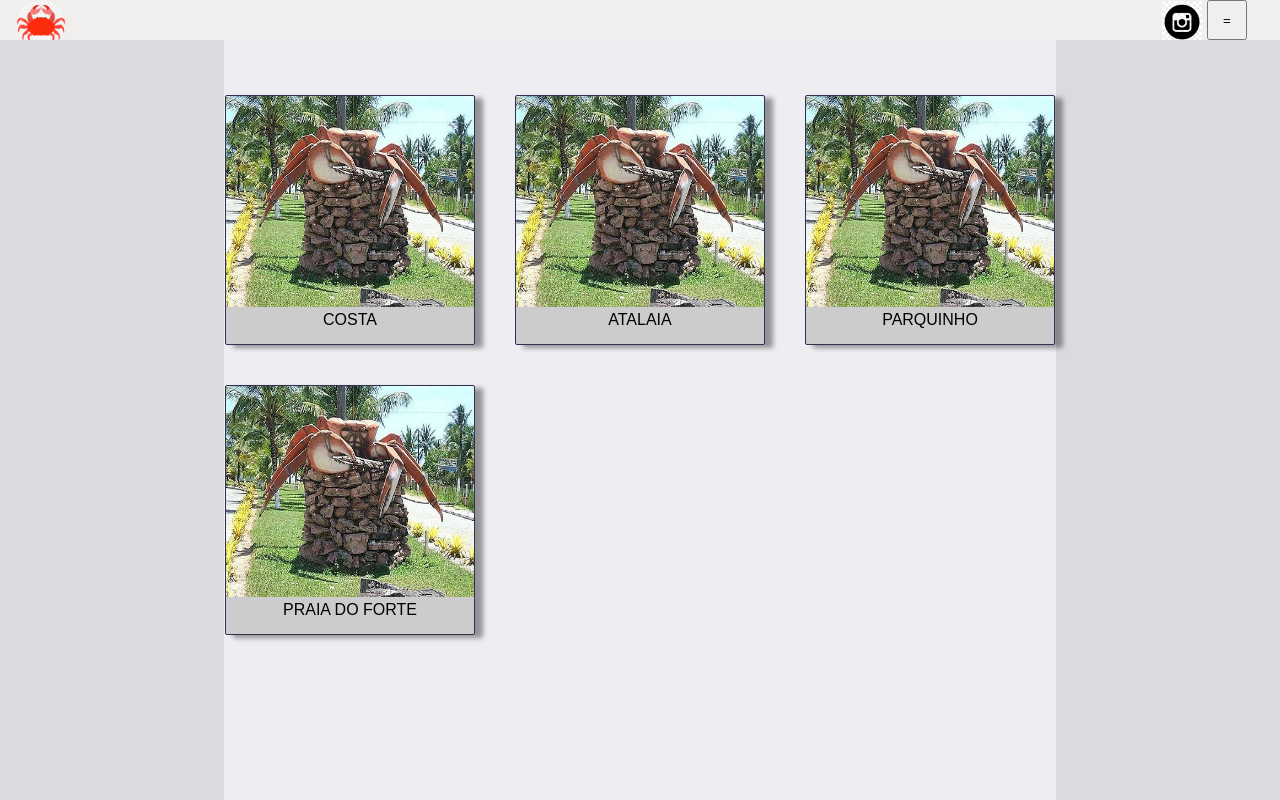
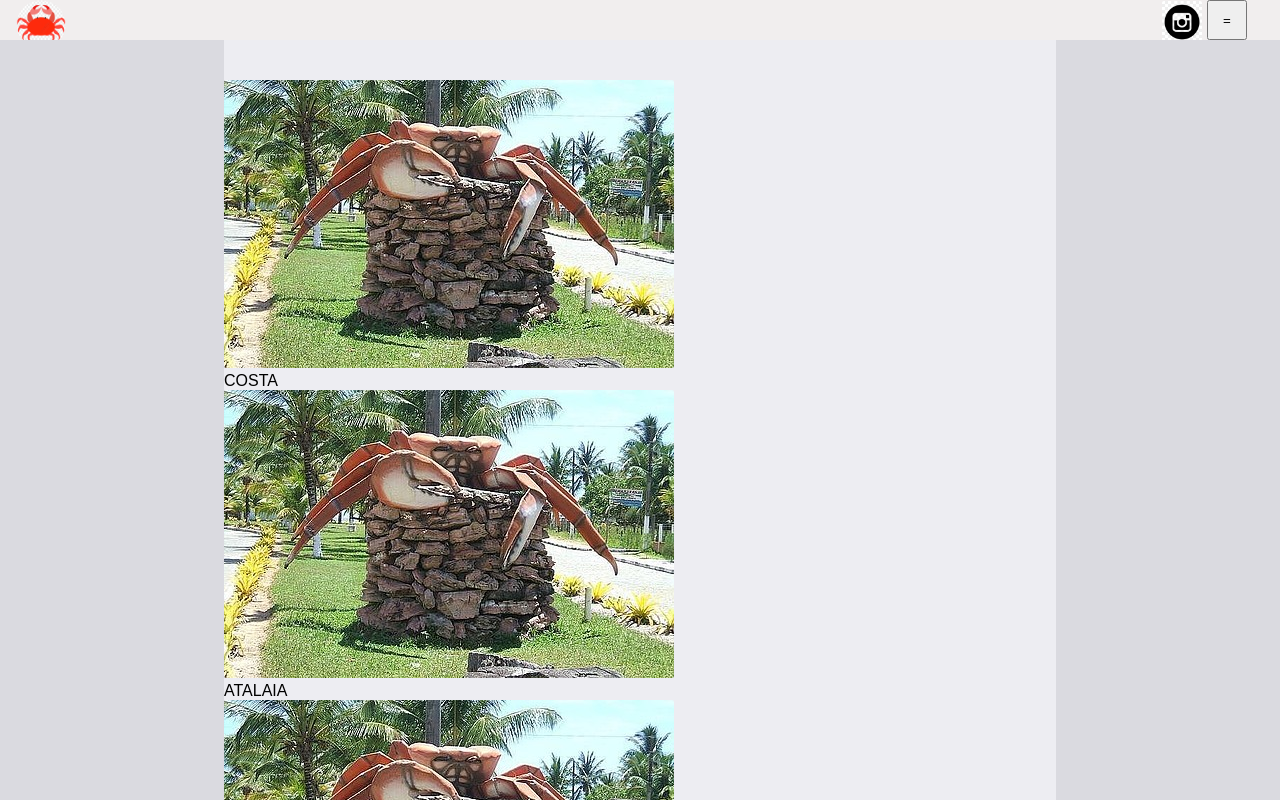
Before and after one commit to Evanjr73/ASC, a Next.js app in the folder my-next-app/: page /picos in a window 1280 px wide. Shown: the top 800 px of the page. Built offline with nearby package versions, Linux system fonts and the light colour scheme.

Commit message:
excluindo styles

```diff
--- a/my-next-app/src/noticia.tsx
+++ b/my-next-app/src/noticia.tsx
@@ -1,9 +1,9 @@
-import style from '../styles/noticias.module.scss'
+import styl from '../styles/noticias.module.css'
 
 
 export default function Noticia(){
     return(
-        <div className={style.noticiass}>
+        <div className={styl.noticiass}>
             <div>
                 Lorem ipsum dolor sit amet, consectetur adipisicing elit. Harum, provident expedita? Nam numquam nihil officia ex laborum quam laboriosam saepe, omnis odio tenetur! Officia, accusantium! Consequuntur optio error voluptatum vitae!
             </div>
--- a/my-next-app/styles/globals.css
+++ b/my-next-app/styles/globals.css
@@ -24,158 +24,6 @@ input{
 
 
 
-/* ================================ APRESENTAÇÃO
-================================================ */
-
-
-
-
-/*
-
-#aprediv1{
-  margin-top: 10px;
-  display: flex;
-  height: 200px;
-  width: 70%;
-  max-width: 1000px;
-  background-color: blue;
-  margin: auto;
-  box-shadow: 15px 8px 15px rgba(0, 0, 0, 0.232);
-  border-radius: 7px;
-}
-
-
-
-#apredivimg{
-  width: 100%;
-  height: 100%;
-  border-radius: 3px;
-}
- */
-
-
-
-
-
-
-/* ================ CATEGORIAS================================================== */
-
-
-#categoriasdiv2{
-  display:grid;
-
-  width: 500px;
-  padding: 15px;
-  margin: auto;
-  grid-template-columns: 240px 240px  ;
-  grid-template-rows: 250px 250px 250px 250px;
-  gap: 3px;
-  text-align: center;
-
-  justify-content: center;
-
-
-}
-
-
-
-#categoriasdiv1{
-  height: auto;
-  width: 100%;
-  margin: auto;
-
-}
-
-
-.categorias{
-
-  border-radius: 2px;
-  background-color: #ccc;
-  /* padding: 20px ; */
-  border: 1px solid rgb(49, 49, 81);
-  box-shadow: 8px 3px 5px rgba(0, 0, 0, 0.381);
-
-
-  }
-
-.categorias:hover{
-
-    border-radius: 2px;
-    background-color: #ccc;
-    padding: 5px ;
-    border: 10px solid rgba(0, 0, 0, 0.166);
-    transition: 0.4s;
-
-    }
-
-
-.imgdiv1{
-  height: 250px;
-  width: 250px;
-
-}
-.fotocate{
-  width: 100%;
-  height: 85%;
-}
-
-
-#cate1{
-  /* background-image: url("../src/img/asc1.png"); */
-}
-
-/* #cate2{
-  background-image: url("../src/img/baner.jpeg");
-}
-#cate3{
-  background-image: url("../src/img/ondas.png");
-}
-#cate4{
-  background-image: url("../src/img/WhatsApp\ Image\ 2018-05-11\ at\ 08.jpg.crdownload");
-
-}
-
-#cate5{
-  background-image: url("../src/img/asc1.png");
-}
-#cate6{
-  background-image: url("../src/img/asc1.png");
-} */
-
-
-
-
-
-
-
-
-
-
-/* ======================== FOOTER ======================================== */
-
-
-
-/* #footer1{
-  width: 100%;
-  height: 100px;
-  background-color: rgb(199, 199, 212);
-
-
-
-}
- */
-
-
-
-
-
-
-
-/* ============================NOTICIAS================================ */
-
-
-
-
 .bodyy{
   background-color: rgb(237, 237, 242);
   width: 85%;
@@ -197,30 +45,11 @@ input{
 }
 
 
-
-
-
-
-
-
-
-
-
-
-
-
-
-
 @media only screen and (max-width: 800px) {
   body {
     background-color: rgb(218, 218, 223);
   }
-  /* #doistraços{
-    height:30px;
-    width: 40px;
-    margin-top: 5px;
-    margin-right: 8px;
-  } */
+
   input{
     height: 25px;
     width: 100px;
@@ -230,38 +59,7 @@ input{
   }
 
 
-  /* .instagram {
-    height:30px;
-    width: 30px;
-    margin-top: 5px;
-    margin-right: 8px;
-  } */
 
-  #categoriasdiv2{
-    display:grid;
-    transition: 10ms;
-    width: 300px;
-    padding: 15px;
-    margin: auto;
-    grid-template-columns: 150px 150px  ;
-    grid-template-rows: 150px 150px 150px 150px;
-    gap: 10px;
-
-
-  }
-
-/* #aprediv1{
-  margin-top: 10px;
-  display: flex;
-  height: 150px;
-  width: 90%;
-  max-width: 1000px;
-  background-color: rgb(42, 42, 224);
-  margin:30px auto;
-
-  box-shadow: 15px 8px 15px rgba(0, 0, 0, 0.232);
-  border-radius: 7px;
-} */
 
 .noticiass{
 
@@ -278,34 +76,6 @@ input{
 }
 
 @media only screen and (min-width: 800px) {
-
-
-  #categoriasdiv2{
-    display:grid;
-    transition: 10ms;
-    width: 300px;
-    padding: 15px;
-    margin: auto;
-    grid-template-columns: 250px 250px 250px;
-    grid-template-rows: 250px 250px ;
-    gap: 40px;
-
-
-  }
-  /* #navdiv1{
-    display: flex;
-    height: 40px;
-    width: 100%;
-    background-color: rgb(241, 238, 238);
-
-    overflow: hidden;
-  } */
-  /* .carangueijo{
-    width: 50px;
-    height: 50px;
-    margin-left: 1rem;
-    border-radius: 5px;
-  } */
   input{
     height: 25px;
     margin: auto;
@@ -313,31 +83,13 @@ input{
 
   }
 
-
-
-
-
-
-  /* .doistraços{
-    display: none;
-    height:100px;
-    width: 100px;
-    margin-top: 5px;
-    margin-right: 8px;
-  }
-   */
-
   #div2{
     height: 100%;
     background-color: rgb(255, 251, 251);
     width: 1100px;
     margin: auto;
   }
-  /* .instagram {
-    height:40px;
-    width: 40px;
-    margin: 2% 5px;
-  } */
+
   .bodyy{
     background-color: rgb(237, 237, 242);
     width: 65%;
```
Also changed, not shown: my-next-app/styles/noticias.module.css (added).
